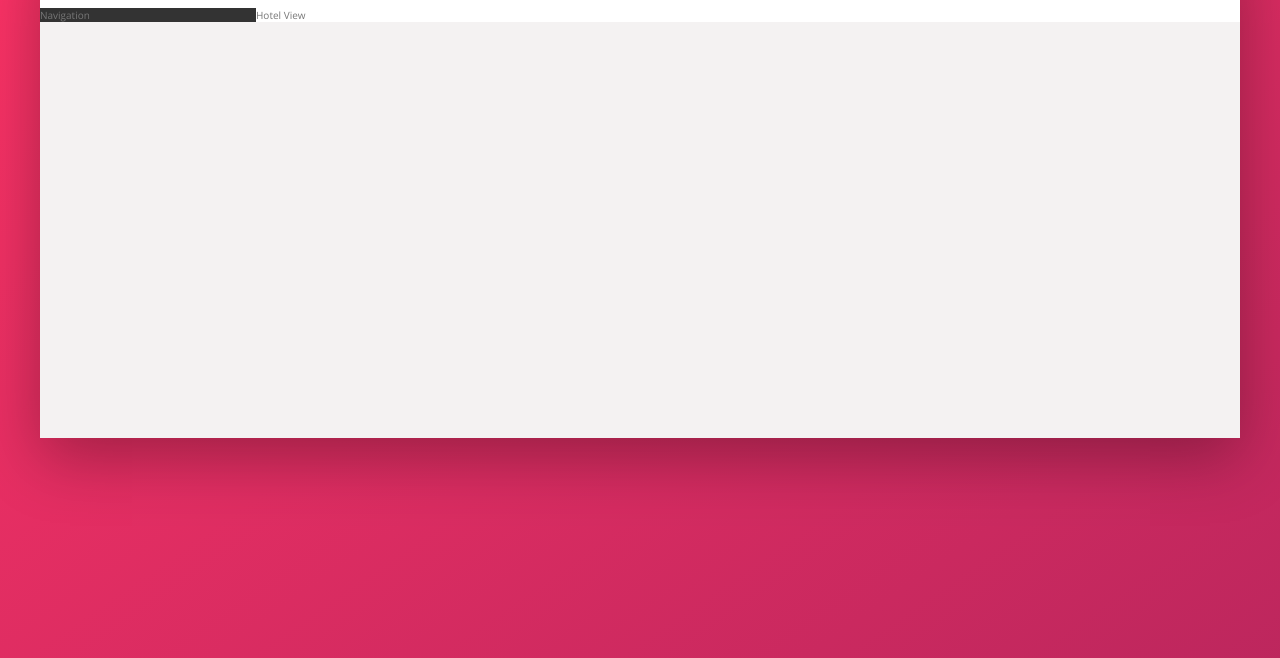
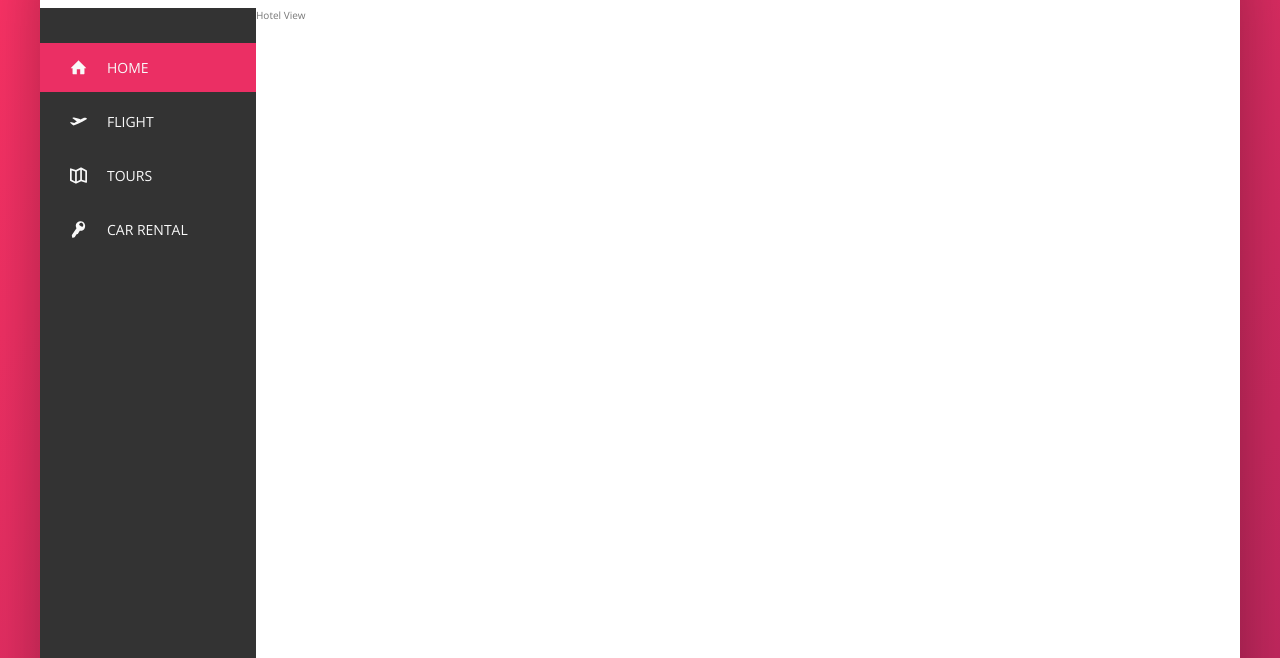
Before and after one commit to midnightgamer/Trillo, a website: page index.html in a window 1280 px wide. Shown: the part 142-800 px from the top of the page. Drawn offline with nearby package versions, Linux system fonts and the light colour scheme.

Commit message:
Side nav complete

```diff
--- a/index.html
+++ b/index.html
@@ -46,7 +46,45 @@
 
         <div class="content">
             <nav class="sidebar">
-                Navigation
+                <div class="sidenav">
+                    <ul class="sidenav__list">
+                        <li class="sidenav__item sidenav__item--active">
+                            <a href="#" class="sidenav__link">
+                                <svg class="sidenav__icon">
+                                    <use xlink:href="img/sprite.svg#icon-home"></use>
+                                </svg>
+                                <span>Home</span>
+                            </a>
+                        </li>
+                        <li class="sidenav__item">
+                            <a href="#" class="sidenav__link">
+                                <svg class="sidenav__icon">
+                                    <use xlink:href="img/sprite.svg#icon-aircraft-take-off"></use>
+                                </svg>
+                                <span>Flight</span>
+                            </a>
+                        </li>
+                        <li class="sidenav__item">
+                            <a href="#" class="sidenav__link">
+                                <svg class="sidenav__icon">
+                                    <use xlink:href="img/sprite.svg#icon-map"></use>
+                                </svg>
+                                <span>Tours</span>
+                            </a>
+                        </li>
+                        <li class="sidenav__item">
+                            <a href="#" class="sidenav__link">
+                                <svg class="sidenav__icon">
+                                    <use xlink:href="img/sprite.svg#icon-key"></use>
+                                </svg>
+                                <span>Car rental</span>
+                            </a>
+                        </li>
+                    </ul>
+                </div>
+                <div class="legal">
+                    &copy;2017 by trillo reserved.
+                </div>
             </nav>
             <main class="hotel-view">
                 Hotel View
--- a/sass/_components.scss
+++ b/sass/_components.scss
@@ -112,3 +112,72 @@
         text-transform: capitalize;
     }
 }
+
+
+
+.sidenav{
+    margin-top: 3.5rem;
+    &__list{
+        list-style: none;
+    }
+    &__item{
+        position: relative;
+
+        &:not(:last-child){
+            margin-bottom: .5rem;
+        }
+        &::before{
+            content: "";
+            display: block;
+            position: absolute;
+            top: 0;
+            left: 0;
+            height: 100%;
+            width: 3px;
+            background-color: var(--color-primary);
+            transform: scaleY(0);
+            transition: transform .2s, width .4s cubic-bezier(1,0,0,1) .2s,background-color .1s;
+        }
+
+        &:hover::before,
+        &--active::before{
+            transform: scaleY(1);
+            width: 100%;
+
+        }
+        &:active::before{
+            background-color: var(--color-primary-light);
+        }
+    }
+
+    &__link{
+        &:link,
+        &:visited{
+            text-decoration: none;
+            color: var(--color-grey-light-1);
+            text-transform: uppercase;
+            display: block;
+            padding: 1.5rem 3rem ;
+            display: flex;
+            align-items: center;
+            z-index: 10;
+            position: relative;
+        }
+
+
+
+    }
+    &__icon{
+        width: 1.7rem;
+        height: 1.7rem;
+        margin-right: 2rem;
+        fill: currentColor;
+    }
+}
+
+.legal{
+    font-size: 1.2rem;
+    text-align: center;
+    padding: 2.5rem;
+    color: var(--color-grey-light-4);
+}
--- a/sass/_layouts.scss
+++ b/sass/_layouts.scss
@@ -25,9 +25,16 @@
 .sidebar{
     background-color: var(--color-grey-dark-1);
     flex:0 0 18%;
+    display: flex;
+    flex-direction: column;
+    justify-content: space-between;
+    font-size: 1.4rem;
 }
 
 .hotel-view{
     background-color: #fff;
     flex: 1;
+
+
+    height: 80rem;
 }
```
Also changed, not shown: css/style.css.
